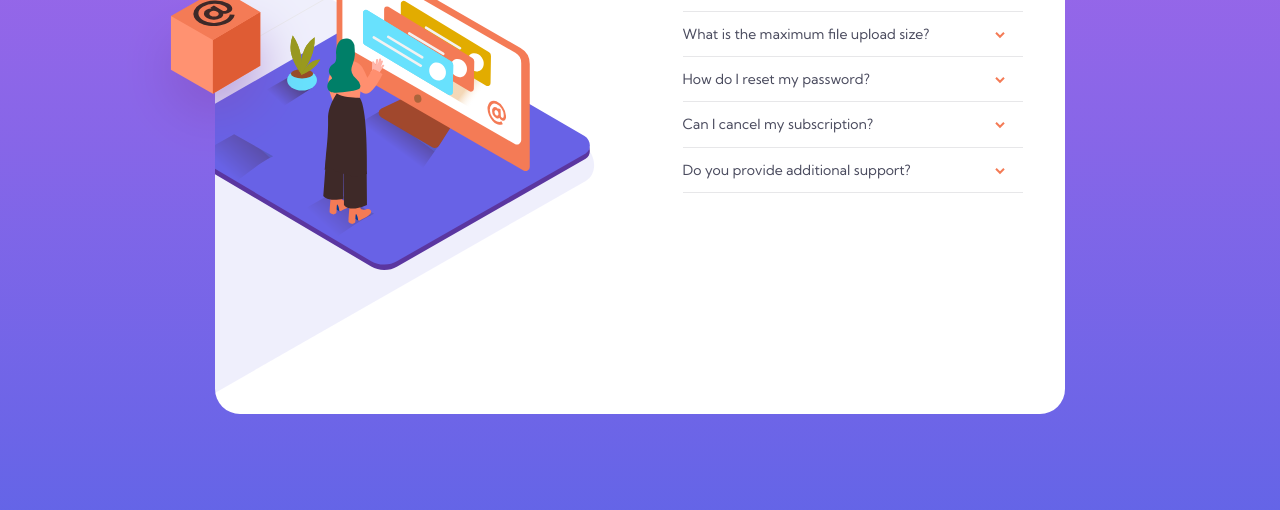
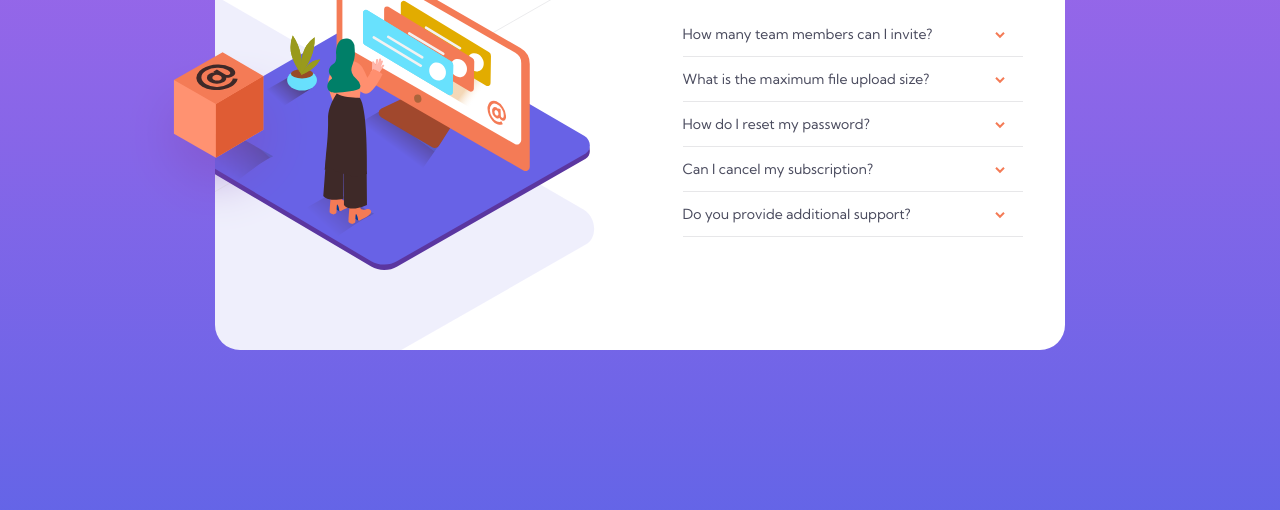
Before and after one commit to Enmanuel-Otero-Montano/faq-accordion-card-main, a plain HTML site: page index.html in a window 1280 px wide. Shown: the part 290-800 px from the top of the page. Drawn offline with Linux system fonts and the light colour scheme.

Commit message:
'corrigiendo la altura del contenedor principal'

```diff
--- a/css/style.css
+++ b/css/style.css
@@ -15,7 +15,7 @@ body {
     max-width: 90%;
     margin: 125px auto 10px;
     background-color: hsl(0, 0%, 100%);
-    background-image: url(/assets/images/bg-pattern-mobile.svg);
+    background-image: url(../assets/images/bg-pattern-mobile.svg);
     background-repeat: no-repeat;
     background-position: top center;
     border-radius: 25px;
@@ -104,21 +104,21 @@ body {
 
     .section {
         width: 850px;
-        min-height: 76vh;
+        height: 480px;
         display: grid;
         grid-template-columns: 50% 50%;
         grid-template-rows: 15% 85%;
         margin: 0;
-        background-image: url(/assets/images/bg-pattern-desktop.svg);
+        background-image: url(../assets/images/bg-pattern-desktop.svg);
         background-size: cover;
         background-position: -470px -235px;
     }
 
     .section::before {
-        content: url(/assets/images/illustration-box-desktop.svg);
+        content: url(../assets/images/illustration-box-desktop.svg);
         position: absolute;
         top: 180px;
-        left: -95px;
+        left: -92px;
         z-index: 10;
     }
 
--- a/index.html
+++ b/index.html
@@ -47,6 +47,6 @@
             </div>
         </div>
     </section>
-    <script src="/js/js.js"></script>
+    <script src="js/js.js"></script>
 </body>
 </html>
```
Also changed, not shown: css/style-dist.css (+1 -1 lines), js/js.js (line endings or trailing spaces).
